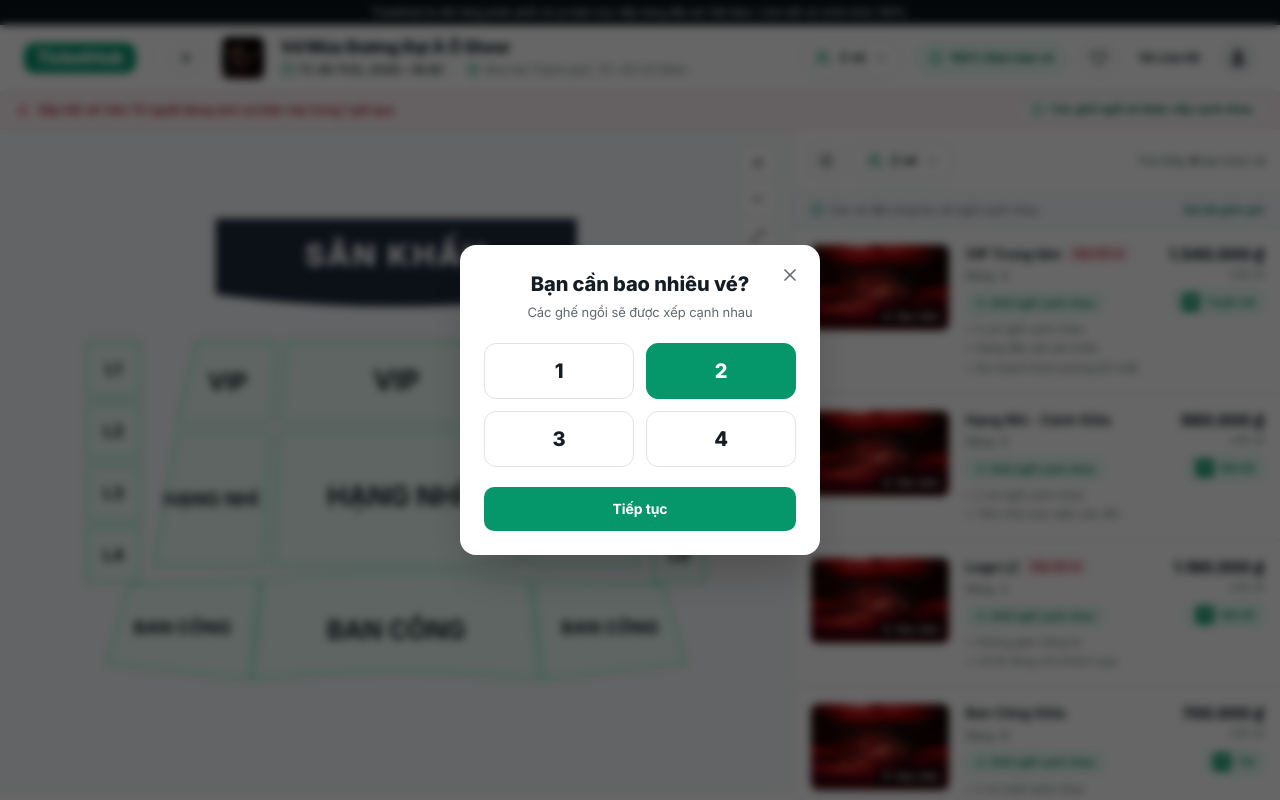
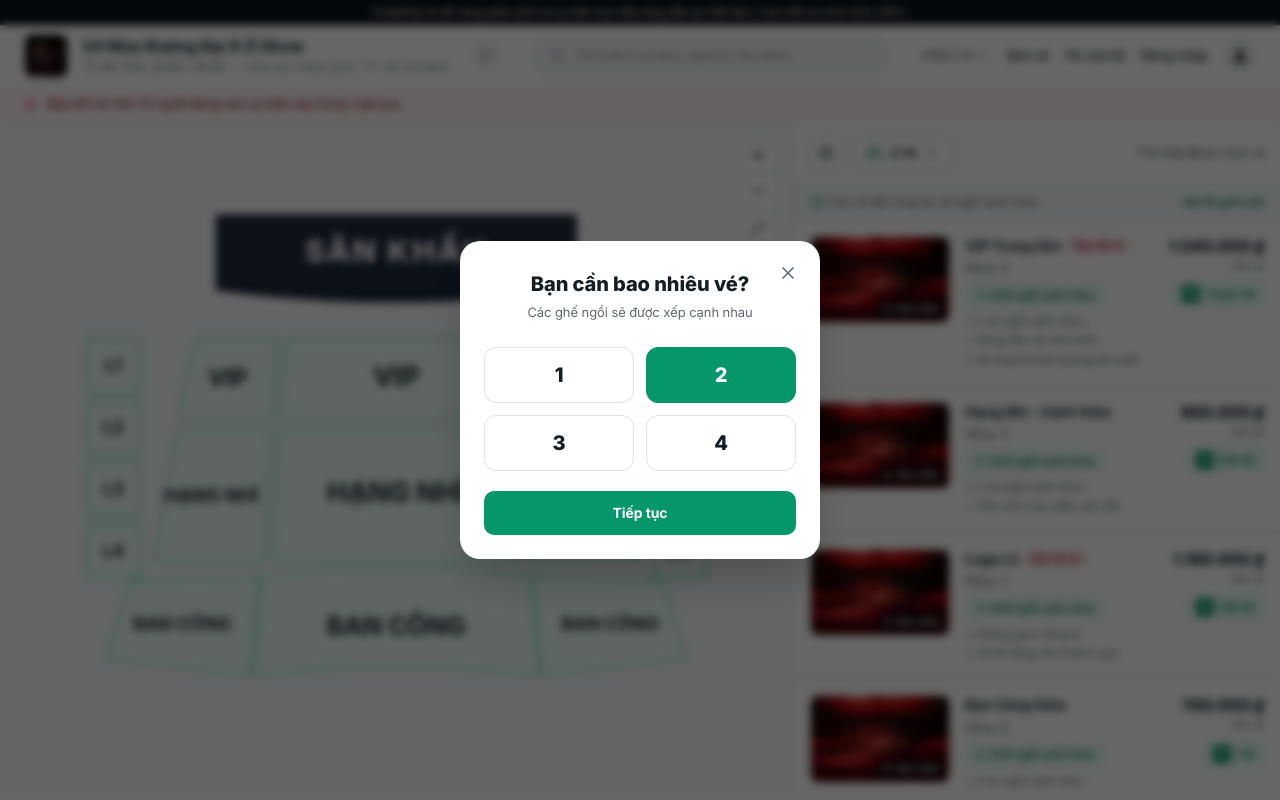
Before and after one commit to 52400067/cnpm, a Next.js app in the folder apps/web/: page /events/evt-a-o-show-opera in a window 1280 px wide. Built offline with nearby package versions, Linux system fonts and the light colour scheme.

Commit message:
feat(web): polish seatmap header to match reference layout and remove duplicate filters

```diff
--- a/apps/web/src/app/(event)/events/[id]/page.tsx
+++ b/apps/web/src/app/(event)/events/[id]/page.tsx
@@ -5,7 +5,6 @@ import Link from "next/link";
 import { useParams, useSearchParams } from "next/navigation";
 import {
   Heart,
-  ArrowLeft,
   Calendar,
   MapPin,
   Flame,
@@ -18,10 +17,8 @@ import {
   ShieldCheck,
   User,
   Users,
-  ArrowRight,
-  Ticket,
+  Search,
 } from "lucide-react";
-import { Logo } from "@/components/brand/logo";
 import {
   EVENTS,
   getEventById,
@@ -125,105 +122,103 @@ function EventSplitView({ event }: { event: EventItem }) {
 
   return (
     <div className="flex flex-col h-[calc(100vh-32px)] bg-white overflow-hidden text-[#141d23]">
-      {/* 1. Production Venue Map Header Bar */}
-      <header className="h-[68px] border-b border-[#dfe3e5] bg-white px-3 sm:px-6 flex items-center justify-between gap-3 sm:gap-4 shrink-0 z-30 shadow-2xs">
-        <div className="flex items-center gap-3 sm:gap-4 min-w-0">
-          <Logo className="hidden lg:inline-flex shrink-0" />
-
-          <div className="hidden lg:block h-6 w-px bg-[#dfe3e5]" />
-
+      {/* 1. Clean Top Header Bar */}
+      <header className="h-[64px] border-b border-[#dfe3e5] bg-white px-4 sm:px-6 flex items-center justify-between gap-4 shrink-0 z-30">
+        {/* Left: Event thumbnail + Title + Date & Venue */}
+        <div className="flex items-center gap-3.5 min-w-0">
           <Link
             href="/"
-            aria-label="Quay lại danh sách sự kiện"
-            className="size-9 rounded-full border border-[#dfe3e5] flex items-center justify-center text-[#141d23] hover:bg-[#f5f7f8] transition-colors shrink-0"
+            className="size-11 rounded-[8px] overflow-hidden bg-[#eff1f2] shrink-0 border border-[#dfe3e5] hover:opacity-90 transition-opacity"
+            title="Về trang chủ"
           >
-            <ArrowLeft className="size-4" />
+            <img
+              src={event.image}
+              alt={event.title}
+              className="w-full h-full object-cover"
+            />
           </Link>
 
-          <img
-            src={event.image}
-            alt={event.title}
-            className="size-11 rounded-[8px] object-cover bg-[#eff1f2] shrink-0 border border-[#dfe3e5] shadow-2xs"
-          />
-
           <div className="min-w-0">
-            <h1 className="text-[15px] sm:text-[17px] font-extrabold text-[#141d23] truncate leading-tight tracking-tight">
+            <h1 className="text-[15px] sm:text-[16px] font-bold text-[#141d23] truncate leading-tight">
               {event.title}
             </h1>
             <div className="flex flex-wrap items-center gap-x-2 text-[12px] text-[#606970] truncate pt-0.5">
-              <span className="inline-flex items-center gap-1 font-semibold text-[#141d23]">
-                <Calendar className="size-3.5 text-primary shrink-0" />
-                {event.fullDateTime}
-              </span>
+              <span>{event.fullDateTime}</span>
               <span className="hidden sm:inline text-[#cbd5e1]">•</span>
-              <span className="hidden sm:inline-flex items-center gap-1 truncate text-[#606970]">
-                <MapPin className="size-3.5 text-primary shrink-0" />
+              <span className="hidden sm:inline truncate text-[#868f97]">
                 {event.venue}, {event.city}
               </span>
             </div>
           </div>
-        </div>
 
-        {/* Right actions */}
-        <div className="flex items-center gap-2 sm:gap-3 shrink-0">
-          {/* Quantity Selector Pill Button */}
-          <button
-            type="button"
-            onClick={() => setShowQtyModal(true)}
-            className="h-10 px-3.5 rounded-full border border-[#dfe3e5] bg-white hover:border-primary hover:bg-emerald-50/40 text-[13px] font-bold text-[#141d23] flex items-center gap-2 transition-colors shadow-2xs"
-          >
-            <Users className="size-4 text-primary" />
-            <span>{ticketQuantity} vé</span>
-            <ChevronDown className="size-3.5 text-[#606970]" />
-          </button>
-
-          {/* FanProtect / Buyer Guarantee Badge */}
-          <div className="hidden xl:flex items-center gap-1.5 px-3 py-1.5 rounded-full bg-emerald-50 text-emerald-800 border border-emerald-200/70 text-[12px] font-bold">
-            <ShieldCheck className="size-4 text-emerald-600 shrink-0" />
-            <span>100% Đảm bảo vé</span>
-          </div>
-
-          {/* Favorite button */}
           <button
             type="button"
             onClick={() => setIsSaved(!isSaved)}
             aria-label={isSaved ? "Bỏ lưu sự kiện" : "Lưu vào yêu thích"}
-            className="size-10 rounded-full border border-[#dfe3e5] flex items-center justify-center text-[#141d23] hover:bg-[#f5f7f8] transition-colors"
+            className="size-8 rounded-full border border-[#dfe3e5] hover:bg-[#f5f7f8] flex items-center justify-center text-[#141d23] transition-colors ml-1 shrink-0"
           >
             <Heart
-              className={`size-4.5 ${
-                isSaved ? "fill-primary text-primary" : "text-[#141d23]"
+              className={`size-4 ${
+                isSaved ? "fill-primary text-primary" : "text-[#606970]"
               }`}
             />
           </button>
+        </div>
+
+        {/* Center: Global Search Bar */}
+        <div className="hidden md:flex flex-1 max-w-md mx-4">
+          <div className="w-full h-10 px-4 rounded-full bg-[#f5f7f8] border border-[#dfe3e5] text-[13px] text-[#606970] flex items-center gap-2.5 focus-within:border-primary focus-within:bg-white transition-all">
+            <Search className="size-4 text-[#868f97] shrink-0" />
+            <input
+              type="text"
+              placeholder="Tìm kiếm sự kiện, nghệ sĩ, địa điểm..."
+              className="w-full bg-transparent border-none outline-none text-[#141d23] placeholder:text-[#868f97]"
+            />
+          </div>
+        </div>
+
+        {/* Right: Region + Links + User Profile */}
+        <div className="flex items-center gap-3 sm:gap-4 shrink-0 text-[13px] font-medium text-[#141d23]">
+          <div className="hidden lg:flex items-center gap-1 text-[#606970] hover:text-[#141d23] cursor-pointer">
+            <span>VND | VI</span>
+            <ChevronDown className="size-3.5" />
+          </div>
+
+          <Link
+            href="/organizer/events/new"
+            className="hidden sm:inline-block hover:text-primary transition-colors text-[13px]"
+          >
+            Bán vé
+          </Link>
 
           <Link
             href="/my-tickets"
-            className="hidden md:inline-flex items-center text-[13px] font-bold text-[#141d23] hover:text-primary transition-colors px-2 py-1"
+            className="hover:text-primary transition-colors text-[13px]"
           >
             Vé của tôi
           </Link>
 
           <Link
             href="/login"
+            className="hidden sm:inline-block hover:text-primary transition-colors text-[13px]"
+          >
+            Đăng nhập
+          </Link>
+
+          <Link
+            href="/login"
             aria-label="Tài khoản"
-            className="size-9 rounded-full bg-[#eff1f2] hover:bg-emerald-50 hover:text-primary flex items-center justify-center text-[#141d23] transition-colors"
+            className="size-8 rounded-full bg-[#eff1f2] hover:bg-emerald-50 hover:text-primary flex items-center justify-center text-[#141d23] transition-colors shrink-0"
           >
-            <User className="size-4.5 fill-current" />
+            <User className="size-4 fill-current" />
           </Link>
         </div>
       </header>
 
-      {/* 2. Slim Urgency / Social Proof Banner with Seated Together Reassurance */}
-      <div className="h-[36px] bg-[#fdf2f4] border-b border-[#fcd5dc] px-4 flex items-center justify-between text-[12px] text-[#9f1239] font-semibold shrink-0">
-        <div className="flex items-center gap-2 mx-auto sm:mx-0">
-          <Flame className="size-3.5 text-[#e11d48]" />
-          <span>Sắp hết vé! Hơn 70 người đang xem sự kiện này trong 1 giờ qua</span>
-        </div>
-        <div className="hidden sm:flex items-center gap-1.5 text-emerald-800 font-bold bg-white/70 px-2.5 py-0.5 rounded-full border border-emerald-200/50 text-[11.5px]">
-          <CheckCircle2 className="size-3.5 text-emerald-600" />
-          <span>Các ghế ngồi sẽ được xếp cạnh nhau</span>
-        </div>
+      {/* 2. Slim Urgency Strip */}
+      <div className="h-[32px] bg-[#fdf2f4] border-b border-[#fee2e2] px-4 sm:px-6 flex items-center gap-2 text-[12px] text-[#991b1b] font-medium shrink-0">
+        <Flame className="size-3.5 text-[#e11d48] shrink-0" />
+        <span>Sắp hết vé! Hơn 70 người đang xem sự kiện này trong 1 giờ qua</span>
       </div>
 
       {/* 3. Full-Height Split Screen Workspace */}
@@ -416,24 +411,24 @@ function EventSplitView({ event }: { event: EventItem }) {
         </div>
       </div>
 
-      {/* 4. "Bạn cần bao nhiêu vé?" Popup Modal */}
+      {/* 4. "Bạn cần bao nhiêu vé?" Minimalist Popup Modal */}
       {showQtyModal && (
         <div
           role="dialog"
           aria-modal="true"
           className="fixed inset-0 z-50 bg-black/60 flex items-center justify-center p-4 backdrop-blur-xs animate-in fade-in duration-150"
         >
-          <div className="w-full max-w-[360px] bg-white rounded-[16px] shadow-2xl p-6 space-y-5 animate-in zoom-in-95 duration-150 relative">
+          <div className="w-full max-w-[360px] bg-white rounded-[20px] shadow-2xl p-6 space-y-5 animate-in zoom-in-95 duration-150 relative">
             {/* Close button */}
             <button
               type="button"
               onClick={() => setShowQtyModal(false)}
-              className="absolute top-4 right-4 p-1 rounded-full text-[#606970] hover:text-[#141d23] hover:bg-[#f5f7f8] transition-colors"
+              className="absolute top-4 right-4 p-1.5 rounded-full text-[#606970] hover:text-[#141d23] hover:bg-[#f5f7f8] transition-colors"
             >
               <X className="size-5" />
             </button>
 
-            <div className="text-center space-y-1">
+            <div className="text-center space-y-1 pt-1">
               <h2 className="text-[20px] font-extrabold text-[#141d23]">
                 Bạn cần bao nhiêu vé?
               </h2>
@@ -443,7 +438,7 @@ function EventSplitView({ event }: { event: EventItem }) {
             </div>
 
             {/* 2x2 Ticket Quantity Grid: 1, 2, 3, 4 */}
-            <div className="grid grid-cols-2 gap-3">
+            <div className="grid grid-cols-2 gap-3 pt-1">
               {[1, 2, 3, 4].map((qty) => {
                 const isSelected = ticketQuantity === qty;
                 return (
@@ -466,7 +461,7 @@ function EventSplitView({ event }: { event: EventItem }) {
             <button
               type="button"
               onClick={() => setShowQtyModal(false)}
-              className="w-full h-11 rounded-[10px] bg-primary hover:bg-emerald-700 text-white font-bold text-[14px] transition-colors"
+              className="w-full h-11 rounded-[10px] bg-primary hover:bg-emerald-700 text-white font-bold text-[14px] transition-colors shadow-xs"
             >
               Tiếp tục
             </button>
```
